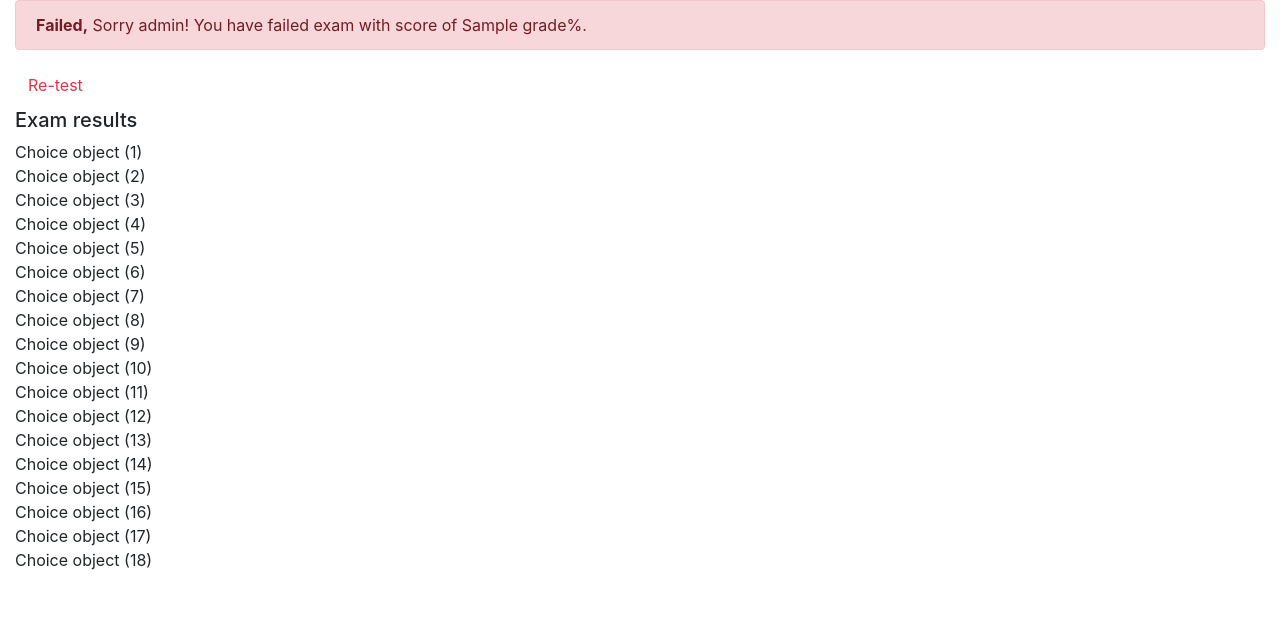
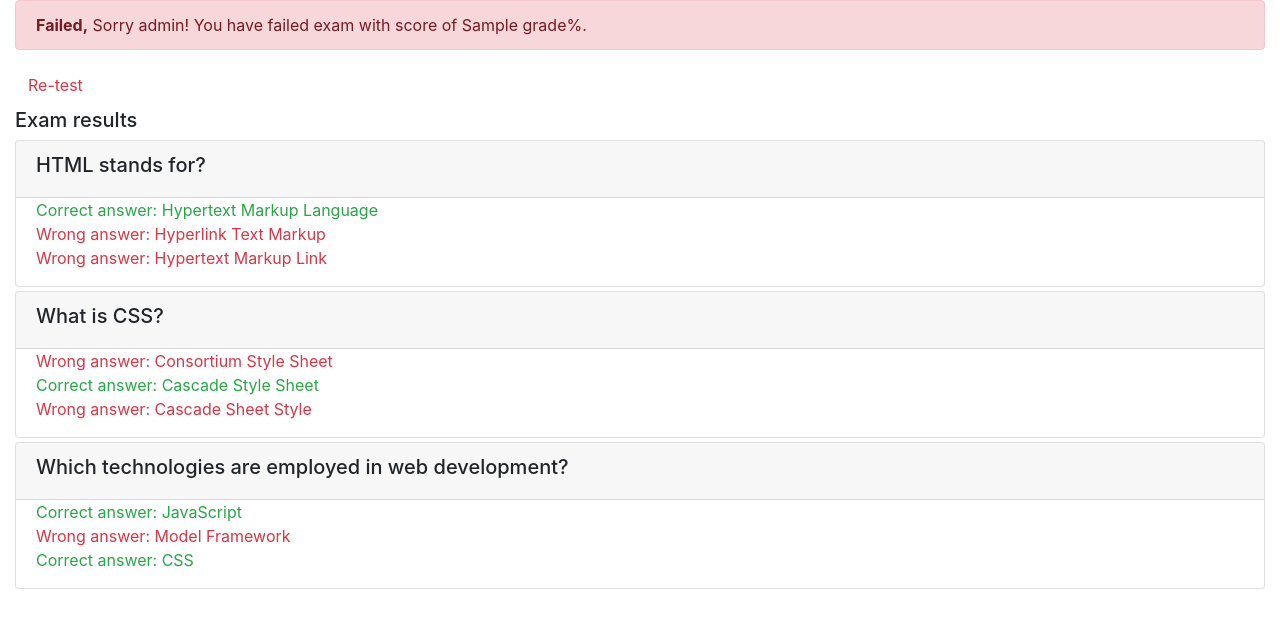
Before and after one commit to eyosolutions/Django_Project_Redesign, a Django app: template onlinecourse/templates/onlinecourse/exam_result_bootstrap.html in a window 1280 px wide. Shown: the part 56-684 px from the top of the page. Run offline with Django 3.2, Linux system fonts and the light colour scheme; a user stored in the database is signed in; data comes from the database, SQL or seed files in the repository; both versions use the stored data as it was after the commit; the template is opened without the code that fills it: values that come from a table or form of the project are taken from there, most other values are stand-ins (such as "Sample title", 1, 10 or a date in 2020); parts of the project's set-up code (start-up, migrations or seed data) failed here and were passed over; some libraries are stand-ins or nearby versions.

Commit message:
updated exam_result template and exam_result_show view

```diff
--- a/onlinecourse/models.py
+++ b/onlinecourse/models.py
@@ -109,6 +109,9 @@ class Question(models.Model):
     # question grade/mark
     grade = models.IntegerField(default=0)
 
+    #def __str__(self):
+    #    return "Question: " + self.question_text
+
     # <HINT> A sample model method to calculate if learner get the score of the question
     def is_get_score(self, selected_ids):
         all_answers = self.choice_set.filter(is_correct=True).count()
--- a/onlinecourse/templates/onlinecourse/exam_result_bootstrap.html
+++ b/onlinecourse/templates/onlinecourse/exam_result_bootstrap.html
@@ -39,22 +39,37 @@
     {% if grade > 80 %}
     <div class="alert alert-success">
        <!--HINT Display passed info -->
-       <p><b>Congratulations, {{user.first_name}}!</b> You have passed the exams and completed the course with score of {{grade}}%.</p>
+       <b>Congratulations, {{user.first_name}}!</b> You have passed the exams and completed the course with score of {{grade}}%.
     </div>
     {% else %}
     <div class="alert alert-danger">
         <!--HINT Display failed info -->
-        <span><b>Failed,</b> Sorry {{user.first_name}}! You have failed exam with score of {{grade}}%.</span>
+        <b>Failed,</b> Sorry {{user.first_name}}! You have failed exam with score of {{grade}}%.
     </div>
     <a class="btn btn-link text-danger" href="{% url 'onlinecourse:course_details' course.id %}">Re-test</a>
     {% endif %}
     <div class="card-columns-vertical mt-1">
-    <h5 class="">Exam results</h5>
+        <h5 class="">Exam results</h5>
         <!--HINT Display exam results-->
-        {% for sel in choices %}
-        <div>
-            {{sel}}
-        </div>
+        {% for question in course.question_set.all %}
+        <div class="card mt-1"><!--modified start-->
+            <div class="card-header"><h5>{{ question.question_text }}</h5></div>
+            <div class="form-group">
+                {% for choice in question.choice_set.all %}
+                <div class="form-check">
+                    {% if choice.is_correct and choice in choices %}
+                    <div class="text-success">Correct answer: {{ choice.choice_text }}</div>
+                    {% else %}{% if choice.is_correct and not choice in choices %}
+                    <div class="text-warning">Not selected: {{ choice.choice_text }}</div>
+                    {% else %}{% if not choice.is_correct and choice in choices %}
+                    <div class="text-danger">Wrong answer: {{ choice.choice_text }}</div>
+                    {% else %}
+                    <div>{{ choice.content }}</div>
+                    {% endif %}{% endif %}{% endif %}
+                </div>
+                {% endfor %}
+            </div>
+        </div><!--modified end-->
         {% endfor %}
     </div>
  </div>
--- a/onlinecourse/views.py
+++ b/onlinecourse/views.py
@@ -146,9 +146,8 @@ def show_exam_result(request, course_id, submission_id):
 
     course = get_object_or_404(Course, pk=course_id)
     submission = get_object_or_404(Submission, pk=submission_id)
-    selected_choices = submission.mychoices
+    selected_choices = submission.choices.filter()
 
-
-
+    if
 
     return render(request, 'onlinecourse/exam_result_bootstrap.html', {'course':course, 'grade': 65, 'choices': selected_choices})
```
Also changed, not shown: db.sqlite3.
